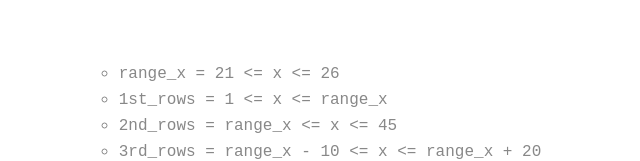
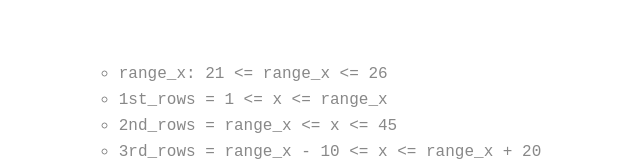
Before and after one commit to hyeonseungkang/lottery, a Svelte app: page / in a window 1280 px wide. Shown: the part 537-698 px from the top of the page, without its empty margins (330-970 px from the left). Built offline with nearby package versions, Linux system fonts and the light colour scheme; a web font is replaced by a local one.

Commit message:
Update contents

```diff
--- a/src/App.svelte
+++ b/src/App.svelte
@@ -19,7 +19,7 @@
     <div class="read-the-docs">
         <ul>
             <li>
-                <code>range_x = 21 &lt;&equals; x &lt;&equals; 26</code>
+                <code>range_x: 21 &lt;&equals; range_x &lt;&equals; 26</code>
             </li>
             <li>
                 <code>1st_rows = 1 &lt;&equals; x &lt;&equals; range_x</code>
@@ -48,10 +48,6 @@
         filter: drop-shadow(0 0 2em #646cffaa);
     }
 
-    .logo.svelte:hover {
-        filter: drop-shadow(0 0 2em #ff3e00aa);
-    }
-
     .read-the-docs {
         color: #888;
         text-align: start;
```
Also changed, not shown: 1 other file (tests, documents, lock files or other folders).
